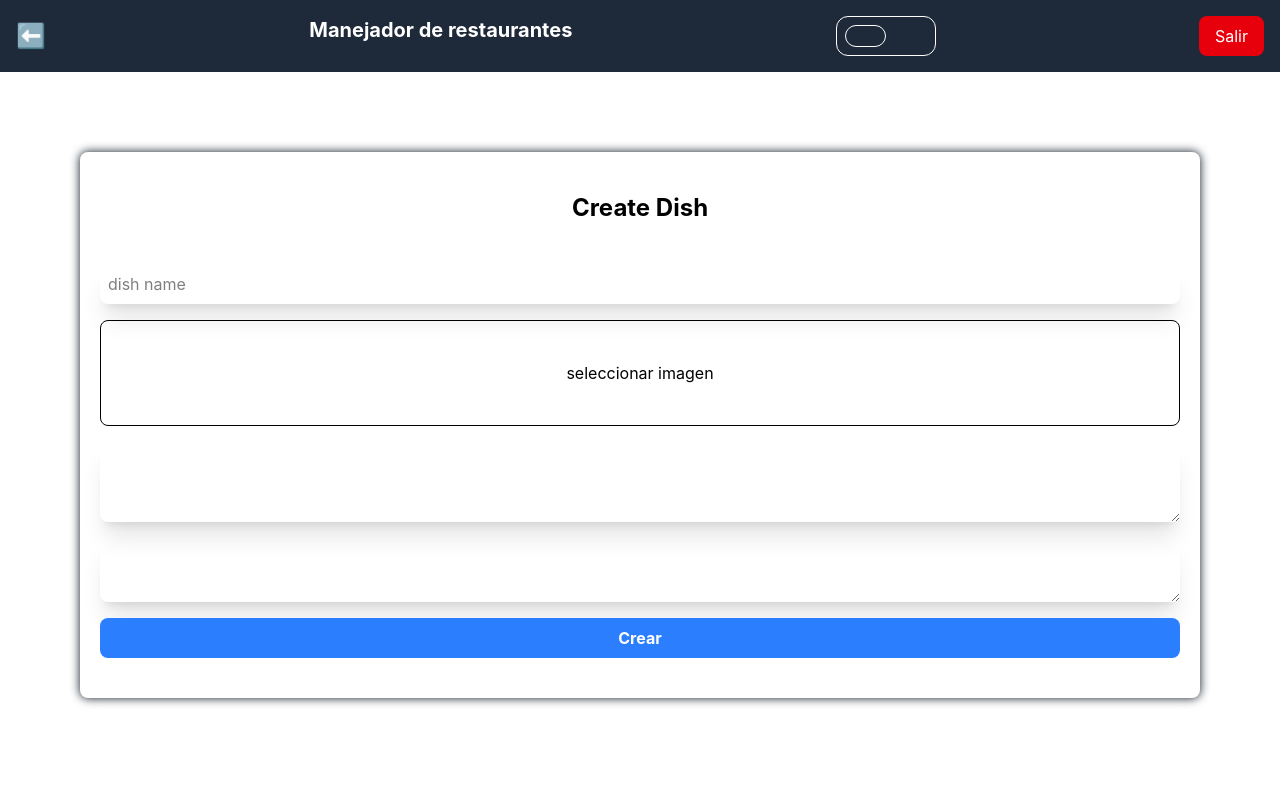
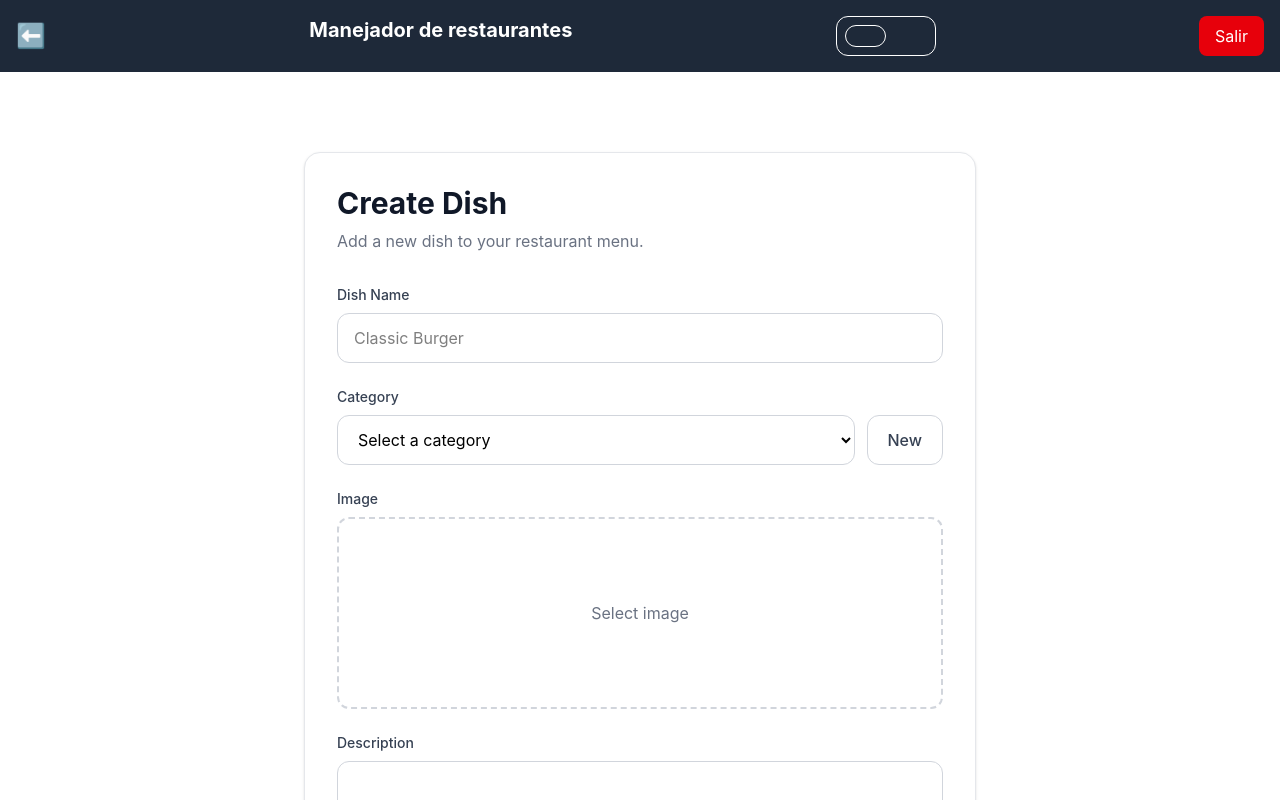
Before and after one commit to and1ru/restaurante-front, a React (Vite) app: page /private/create-dish in a window 1280 px wide. Shown: the top 800 px of the page. Built offline with nearby package versions, Linux system fonts and the light colour scheme.

Commit message:
se mejoro el estilo para crear un nuevo plato

```diff
--- a/src/page/create-dish-page.tsx
+++ b/src/page/create-dish-page.tsx
@@ -1,46 +1,168 @@
 import { useRef } from "react";
-import { SectionComponent } from "../components/section-component";
 
 export const CreateDishPage = () => {
   const imagenRef = useRef<HTMLInputElement | null>(null);
+  const dialogRef = useRef<HTMLDialogElement | null>(null);
 
   function handleImage() {
     imagenRef.current?.click();
   }
 
+  function openDialog() {
+    dialogRef.current?.showModal();
+  }
+
+  function closeDialog() {
+    dialogRef.current?.close();
+  }
+
   return (
     <>
-      <SectionComponent>
-        <h1 className="text-center text-2xl font-bold mb-10">Create Dish</h1>
-        <form className="flex flex-col gap-4">
+      <div className="mx-auto max-w-2xl rounded-2xl border border-gray-200 bg-white p-8 shadow-sm">
+        <div className="mb-8">
+          <h1 className="text-3xl font-bold text-gray-900">
+            Create Dish
+          </h1>
+
+          <p className="mt-2 text-gray-500">
+            Add a new dish to your restaurant menu.
+          </p>
+        </div>
+
+        <form className="space-y-6">
+          <div>
+            <label className="mb-2 block text-sm font-medium text-gray-700">
+              Dish Name
+            </label>
+
             <input
               type="text"
-            placeholder="dish name"
-            className="shadow-xl p-2 rounded-lg"
+              placeholder="Classic Burger"
+              className="w-full rounded-xl border border-gray-300 px-4 py-3 outline-none transition focus:border-gray-900"
             />
+          </div>
+
+          <div>
+            <label className="mb-2 block text-sm font-medium text-gray-700">
+              Category
+            </label>
+
+            <div className="flex gap-3">
+              <select className="flex-1 rounded-xl border border-gray-300 px-4 py-3 outline-none transition focus:border-gray-900">
+                <option>Select a category</option>
+                <option>Burgers</option>
+                <option>Drinks</option>
+                <option>Desserts</option>
+              </select>
+
               <button
                 type="button"
-            className="border py-10 rounded-lg"
+                onClick={openDialog}
+                className="rounded-xl border border-gray-300 px-5 py-3 font-medium text-gray-700 transition hover:border-gray-900 hover:text-gray-900"
+              >
+                New
+              </button>
+            </div>
+          </div>
+
+          <div>
+            <label className="mb-2 block text-sm font-medium text-gray-700">
+              Image
+            </label>
+
+            <button
+              type="button"
               onClick={handleImage}
+              className="flex h-48 w-full items-center justify-center rounded-xl border-2 border-dashed border-gray-300 text-gray-500 transition hover:border-gray-900 hover:text-gray-900"
             >
-            seleccionar imagen
+              Select image
             </button>
-          <input type="file" accept="image/*" className="hidden" ref={imagenRef}/>
+
+            <input
+              ref={imagenRef}
+              type="file"
+              accept="image/*"
+              className="hidden"
+            />
+          </div>
+
+          <div>
+            <label className="mb-2 block text-sm font-medium text-gray-700">
+              Description
+            </label>
+
             <textarea
-            name=""
-            id=""
-            className="shadow-xl p-2 rounded-lg h-20"
-          ></textarea>
+              rows={4}
+              className="w-full resize-none rounded-xl border border-gray-300 px-4 py-3 outline-none transition focus:border-gray-900"
+            />
+          </div>
+
+          <div>
+            <label className="mb-2 block text-sm font-medium text-gray-700">
+              Ingredients
+            </label>
+
             <textarea
-            name=""
-            id=""
-            className="shadow-xl p-2 rounded-lg"
-          ></textarea>
-          <button className="bg-blue-500 w-full p-2 rounded-lg text-white font-bold">
-            Crear
+              rows={4}
+              className="w-full resize-none rounded-xl border border-gray-300 px-4 py-3 outline-none transition focus:border-gray-900"
+            />
+          </div>
+
+          <button className="w-full rounded-xl bg-gray-900 py-3 font-medium text-white transition hover:bg-black">
+            Create Dish
           </button>
         </form>
-      </SectionComponent>
+      </div>
+
+      <dialog
+        ref={dialogRef}
+        className="w-full max-w-md rounded-2xl p-0 backdrop:bg-black/40"
+      >
+        <div className="p-6">
+          <div className="mb-6 flex items-center justify-between">
+            <h2 className="text-xl font-semibold text-gray-900">
+              New Category
+            </h2>
+
+            <button
+              onClick={closeDialog}
+              className="text-2xl text-gray-400 transition hover:text-gray-700"
+            >
+              ×
+            </button>
+          </div>
+
+          <form className="space-y-5">
+            <div>
+              <label className="mb-2 block text-sm font-medium text-gray-700">
+                Category Name
+              </label>
+
+              <input
+                type="text"
+                placeholder="Burgers"
+                className="w-full rounded-xl border border-gray-300 px-4 py-3 outline-none transition focus:border-gray-900"
+              />
+            </div>
+
+            <div className="flex justify-end gap-3">
+              <button
+                type="button"
+                onClick={closeDialog}
+                className="rounded-xl border border-gray-300 px-5 py-3 font-medium transition hover:bg-gray-100"
+              >
+                Cancel
+              </button>
+
+              <button
+                className="rounded-xl bg-gray-900 px-5 py-3 font-medium text-white transition hover:bg-black"
+              >
+                Create
+              </button>
+            </div>
+          </form>
+        </div>
+      </dialog>
     </>
   );
 };
```
Lines whose indentation alone changed are shown as unchanged.
